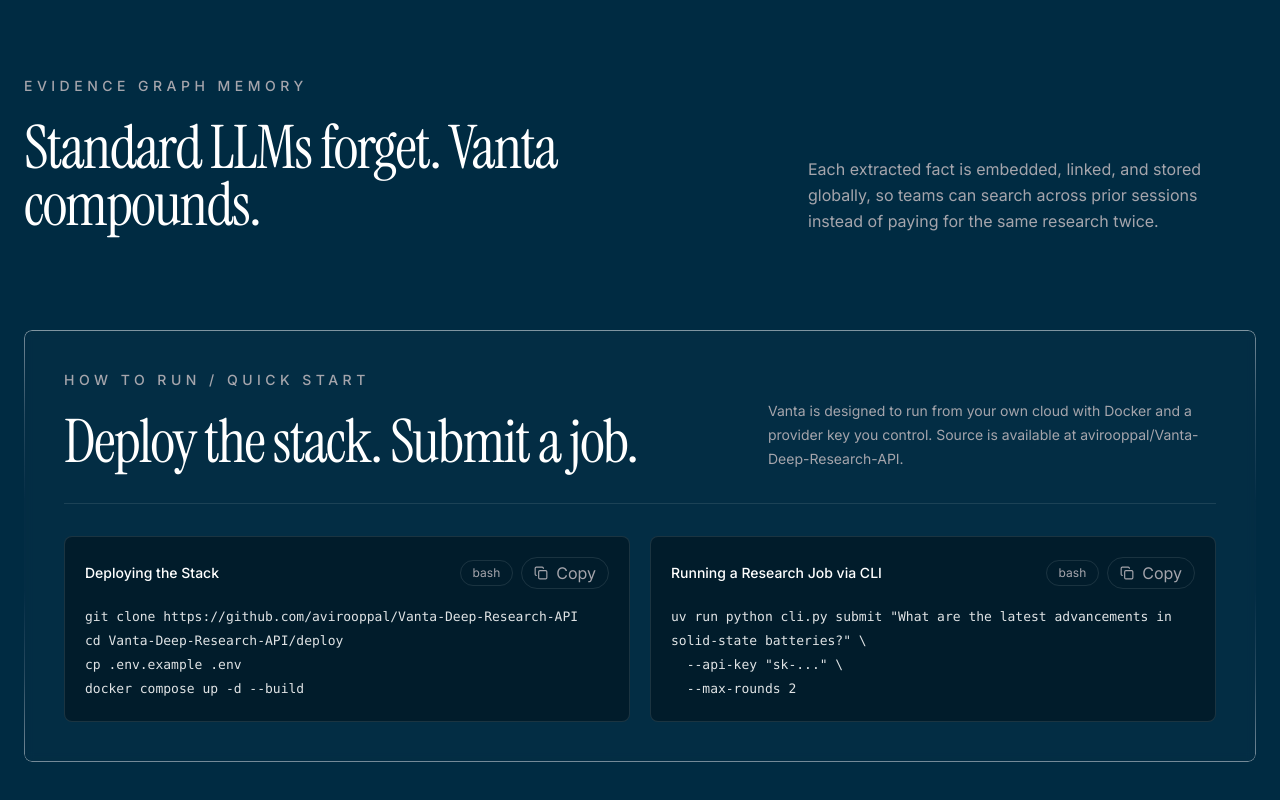
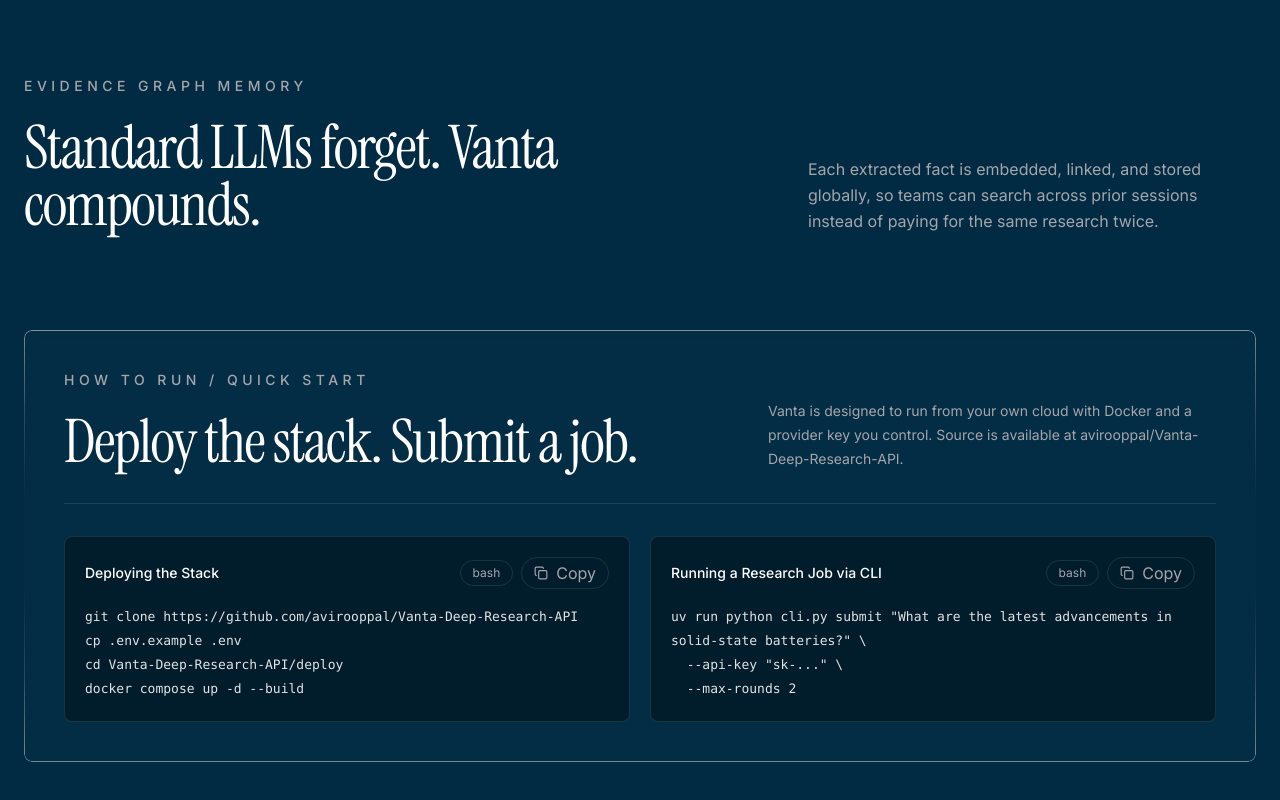
Before and after one commit to avirooppal/Vanta-Deep-Research-API, a React (Vite) app in the folder frontend/: page / in a window 1280 px wide. Shown: the part 1060-1860 px from the top of the page. Built offline with nearby package versions, Linux system fonts and the light colour scheme.

Commit message:
fix: commands

```diff
--- a/frontend/src/App.tsx
+++ b/frontend/src/App.tsx
@@ -31,8 +31,8 @@
 ];
 
 const deploySnippet = `git clone https://github.com/avirooppal/Vanta-Deep-Research-API
+cp .env.example .env
 cd Vanta-Deep-Research-API/deploy
-cp .env.example .env
 docker compose up -d --build`;
 
 const cliSnippet = `uv run python cli.py submit "What are the latest advancements in solid-state batteries?" \\
```
